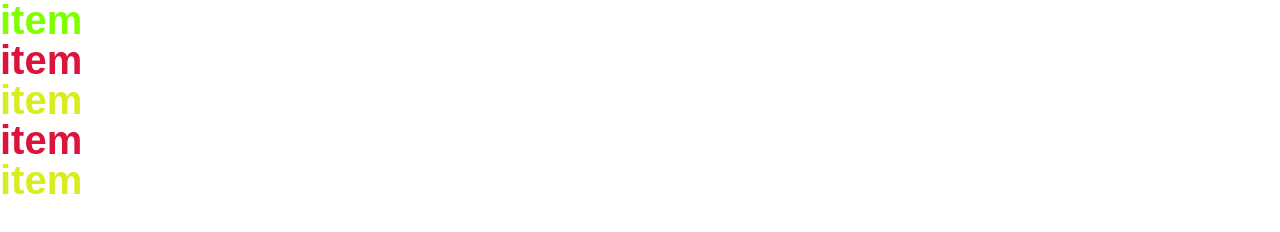
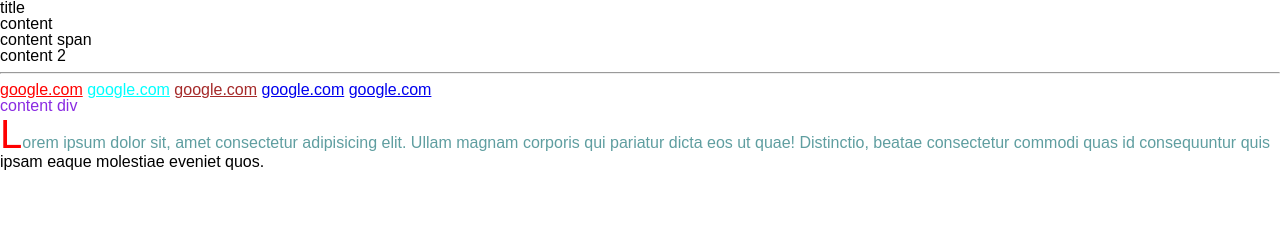
Before and after one commit to mikitran721/cssnentang-f8, a plain HTML site: page evondev/evon.test.html in a window 1280 px wide. Drawn offline with Linux system fonts and the light colour scheme.

Commit message:
combination & selector nang cao

```diff
--- a/evondev/css/backupEvon.css
+++ b/evondev/css/backupEvon.css
@@ -231,3 +231,72 @@
 /* 0 1 1 */
 
 /* (x,y,z) -> (tags, class or attribute, id) */
+
+/* child selector */
+ul {
+    font-size: 4rem;
+    font-weight: bold;
+}
+
+li:first-child {
+    color: red;
+}
+
+li:last-child {
+    color: aqua;
+}
+
+li:nth-child(2) {
+    color: pink;
+}
+
+li:nth-child(4) {
+    color: blueviolet;
+}
+
+/* chon khi sinh code dong */
+/* nth-last-child -> hoat dong tu cuoi len tren;
+    nguoc voi nth-child
+    vd: cai ke cuoi
+*/
+li:nth-last-child(2) {
+    color: yellowgreen;
+}
+
+/* cho tat ca tru cai dau tien */
+li:not(:first-child) {
+    color: green;
+}
+
+/* khong phai cai cuoi cung */
+li:not(:last-child) {
+    color: brown;
+}
+
+/* cho phan tu le - odd */
+li:nth-child(odd) {
+    color: chartreuse;
+}
+
+/* chon phan tu chan - even */
+li:nth-child(even) {
+    color: crimson;
+}
+
+/* n o day la chi so index chay tu 0;
+    vd: 1, 3, 5
+*/
+li:nth-child(2n + 3) {
+    color: rgb(216, 237, 31);
+}
+
+/* combination */
+/* dau + la lien ke */
+h3+.title {
+    color: green;
+}
+
+/* dau ~ cung cap nhung khong nhat thie la lien ke */
+h3~.title2 {
+    color: red;
+}
--- a/evondev/css/evon.css
+++ b/evondev/css/evon.css
@@ -1,55 +1,29 @@
-/* child selector */
-ul{
-    font-size: 4rem;
-    font-weight: bold;
-}
+/* selector nang cao */
+/* vd: lua chon the a co href start= https */
 
-li:first-child{
+a[href^="https"]{
     color: red;
 }
 
-li:last-child{
-    color:aqua;
+/* the a ket thuc voi .vn */
+a[href$=".vn"]{
+    color: cyan;
 }
 
-li:nth-child(2){
-    color: pink;
+/* cho chua = * */
+a[href*="www"]{
+    color:brown;
 }
 
-li:nth-child(4){
+div[data-title="value"]{
     color: blueviolet;
 }
 
-/* chon khi sinh code dong */
-/* nth-last-child -> hoat dong tu cuoi len tren;
-    nguoc voi nth-child
-    vd: cai ke cuoi
-*/
-li:nth-last-child(2){
-    color: yellowgreen;
+p::first-letter{
+    color: red;
+    font-size: 4rem;
 }
 
-/* cho tat ca tru cai dau tien */
-li:not(:first-child){
-    color: green;
+p::first-line{
+    color: cadetblue;
 }
-
-/* khong phai cai cuoi cung */
-li:not(:last-child){
-    color:brown;
-}
-/* cho phan tu le - odd */
-li:nth-child(odd){
-    color:chartreuse;
-}
-/* chon phan tu chan - even */
-li:nth-child(even){
-    color: crimson;
-}
-
-/* n o day la chi so index chay tu 0;
-    vd: 1, 3, 5
-*/
-li:nth-child(2n + 3){
-    color: rgb(216, 237, 31);
-}
--- a/evondev/evon.test.html
+++ b/evondev/evon.test.html
@@ -11,12 +11,36 @@
     <title>Document</title>
 </head>
 <body>
-    <ul>
+    <!-- <ul>
+        <li><span>span title</span></li>
+        <li><span>span title</span></li>
+        <li><span>span title</span></li>
+        <li><span>span title</span></li>
+        <li><span>span title</span></li>
+        <hr> -->
+
+        <!-- su khac  nhau giua child vs type -->
+        <!-- <p>Lorem, ipsum dolor sit amet consectetur adipisicing elit.</p>
+        <p>Lorem, ipsum dolor sit amet consectetur adipisicing elit.</p>
         <li>item</li>
         <li>item</li>
         <li>item</li>
         <li>item</li>
         <li>item</li>
-    </ul>
+    </ul> -->
+    <h3>title</h3>
+    <h4 class="title">content</h4>
+    <span>content span</span>
+    <h5 class="title2">content 2</h5>
+    <hr>
+
+    <a href="https://abc.com">google.com</a>
+    <a href="def.vn">google.com</a>
+    <a href="www.ghi.com">google.com</a>
+    <a href="jkl">google.com</a>
+    <a href="mno.xyz">google.com</a>
+
+    <div data-title="value">content div</div>
+    <p>Lorem ipsum dolor sit, amet consectetur adipisicing elit. Ullam magnam corporis qui pariatur dicta eos ut quae! Distinctio, beatae consectetur commodi quas id consequuntur quis ipsam eaque molestiae eveniet quos.</p>
 </body>
 </html>
```
